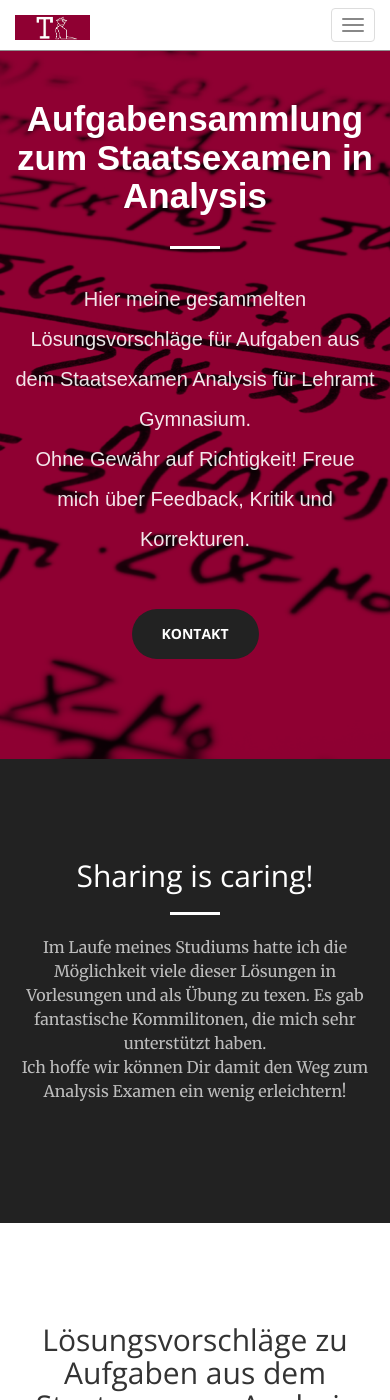
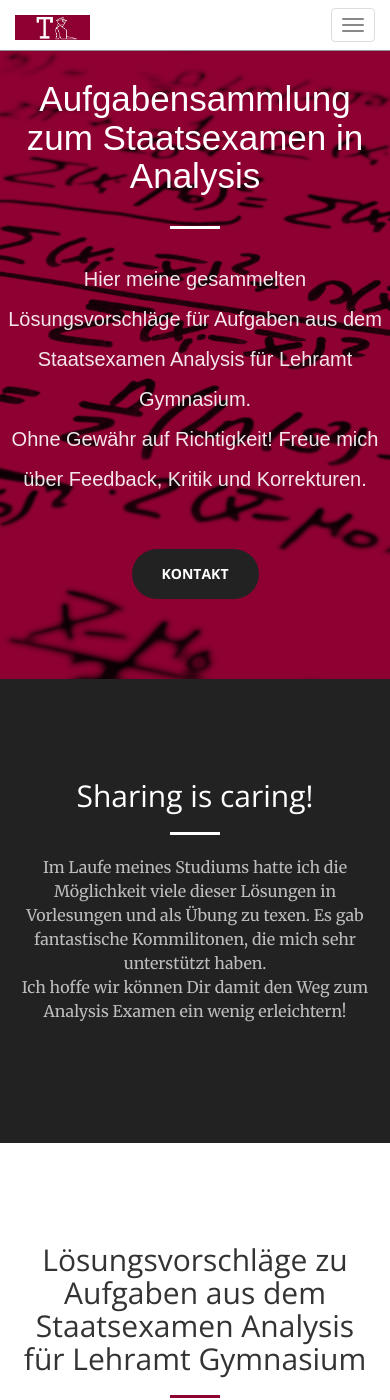
Before and after one commit to trabaldini/trabaldini.github.io, a Jekyll site: the page built from index.html, in a window 390 px wide and 1400 px high. Built offline with Jekyll 4.4.1, drawn with Linux system fonts in a browser that asks for light colours; some web fonts are replaced.

Commit message:
adds styling

```diff
--- a/_includes/head.html
+++ b/_includes/head.html
@@ -15,6 +15,7 @@
     <link href='https://fonts.googleapis.com/css?family=Open+Sans:300italic,400italic,600italic,700italic,800italic,400,300,600,700,800' rel='stylesheet' type='text/css'>
     <link href='https://fonts.googleapis.com/css?family=Merriweather:400,300,300italic,400italic,700,700italic,900,900italic' rel='stylesheet' type='text/css'>
     <link rel="stylesheet" href="font-awesome/css/font-awesome.min.css" type="text/css">
+    <link rel="stylesheet" href="https://use.typekit.net/cqz7orw.css">
 
     <!-- Plugin CSS -->
     <link rel="stylesheet" href="css/animate.min.css" type="text/css">
--- a/css/main.css
+++ b/css/main.css
@@ -247,6 +247,16 @@
 }
 
 @media (max-width: 767px) {
+
+  header .header-content {
+    padding: 80px 5px 80px;
+  }
+
+  header .header-content .header-content-inner h1 {
+    font-weight: 400;
+    font-size: 20px;
+  }
+
   .math p, a {
     font-size: 10px;
   }
@@ -257,14 +267,6 @@
 }
 
 @media (max-width: 374px) {
-  header .header-content {
-    padding: 80px 5px 10px;
-  }
-
-  header .header-content .header-content-inner h1 {
-    font-weight: 400;
-    font-size: 20px;
-  }
 
   .math p, a {
     font-size: 7px;
```
